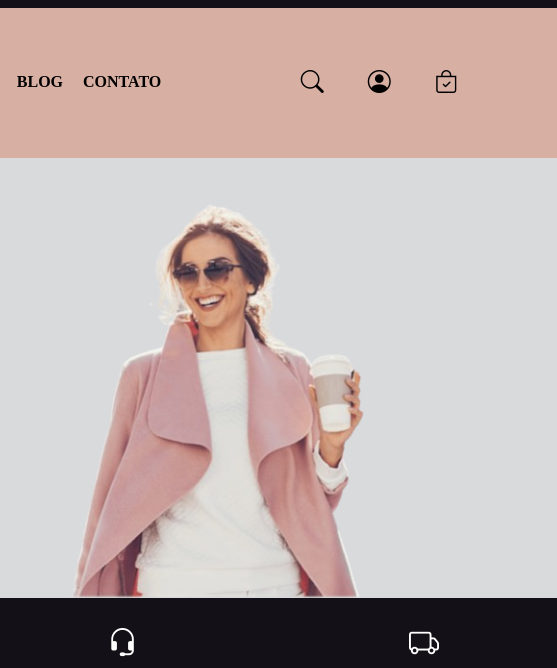
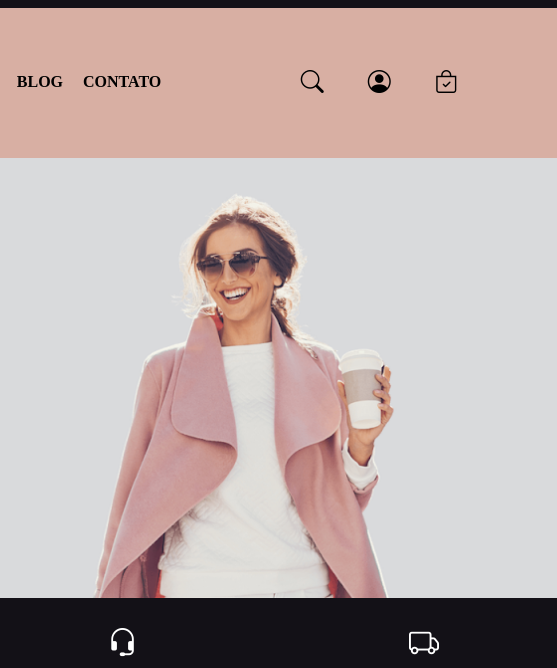
Before and after one commit to NILTONMIGUEL/atividade01DS_Leticia_Nilton, a plain HTML site: page index.html in a window 1280 px wide. Shown: the part 32-700 px from the top of the page, 723-1280 px from the left. Drawn offline with nearby package versions, Linux system fonts and the light colour scheme.

Commit message:
página 1 finalizada sem resposividade

```diff
--- a/assets/css/style.css
+++ b/assets/css/style.css
@@ -117,7 +117,7 @@ button:hover{
     text-align: center;
 }
 .section-image img{
-   width: 450px;
+   width: 342px;
    position: relative;
    left:0;
    top:23px;
--- a/index.html
+++ b/index.html
@@ -59,7 +59,7 @@
         </div>
         <div class="section-image">
             <div class="box">
-                <img src="assets/images/mulher.png" alt="imagem da mulher principal">
+                <img src="assets/images/ecomm02.png" alt="imagem da mulher principal">
             </div>
         </div>
     </section><!--the end section-one-->
```
Also changed, not shown: assets/images/ecomm02.png (added), assets/images/mulher.png (deleted).
